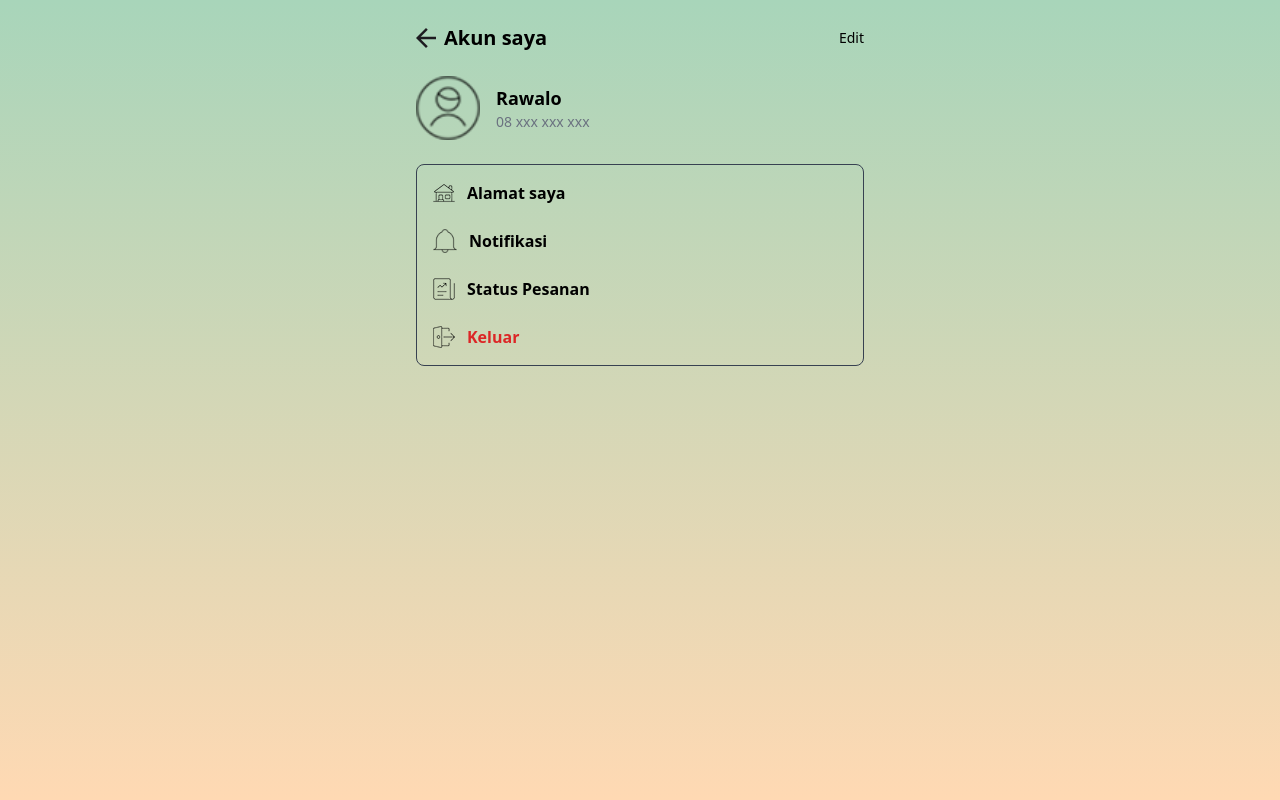
After one commit to RFLYOKE/MyUMKM, a Laravel app: page /profile/settings in a window 1280 px wide. The commit adds this page. Run offline with Laravel 12, Linux system fonts and the light colour scheme; style sheets or scripts are compiled from the project's sources.

Commit message:
add: settings page

```diff
--- a/resources/views/components/header/profile-header.blade.php
+++ b/resources/views/components/header/profile-header.blade.php
@@ -7,6 +7,6 @@
         </div>
     </div>
     <div>
-        <img src="{{ asset('icon/setting.png') }}" alt="">
+        <img src="{{ asset('icon/setting.png') }}" alt="" onclick="location.href='/profile/settings'">
     </div>
 </div>
--- /dev/null
+++ b/resources/views/settings.blade.php
@@ -0,0 +1,56 @@
+<!DOCTYPE html>
+<html lang="en">
+
+<head>
+    <meta charset="UTF-8">
+    <meta name="viewport" content="width=device-width, initial-scale=1.0">
+    <meta http-equiv="X-UA-Compatible" content="ie=edge">
+    <title>Settings | MyUMKM</title>
+    @vite(['resources/css/app.css', 'resources/js/app.js'])
+</head>
+
+<body class="bg-gradient-to-b from-[#A8D5BA] to-[#FFD9B3]">
+    <div class="min-h-screen p-6">
+        <div class="max-w-md mx-auto">
+            <!-- Header -->
+            <div class="flex items-center justify-between mb-6">
+                <div class="flex items-center space-x-2">
+                    <img src="{{ asset('icon/icon.png') }}" alt="" onclick="history.back()">
+                    <h1 class="text-xl font-bold">Akun saya</h1>
+                </div>
+                <a href="" class="text-sm font-medium text-black">Edit</a>
+            </div>
+
+            <!-- Profile -->
+            <div class="flex items-center space-x-4 mb-6">
+                <img src="{{ asset('icon/profileIcon.png') }}" alt="" class="w-16 h-16">
+                <div>
+                    <p class="text-lg font-semibold">Rawalo</p>
+                    <p class="text-gray-500 text-sm">08 xxx xxx xxx</p>
+                </div>
+            </div>
+
+            <!-- Menu List -->
+            <div class="rounded-lg border border-gray-700 p-4 flex flex-col gap-y-6">
+                <div class="flex items-center flex gap-x-3">
+                    <img src="{{ asset('icon/iconAlamat.png') }}" alt="">
+                    <span class="font-semibold">Alamat saya</span>
+                </div>
+                <div class="flex items-center flex gap-x-3">
+                   <img src="{{ asset('icon/notifMenu.png') }}" alt="" class="w-6">
+                    <span class="font-semibold">Notifikasi</span>
+                </div>
+                <div class="flex items-center flex gap-x-3">
+                    <img src="{{ asset('icon/orderStatus.png') }}" alt="">
+                    <span class="font-semibold">Status Pesanan</span>
+                </div>
+                <div class="flex items-center flex gap-x-3">
+                    <img src="{{ asset('icon/out.png') }}" alt="">
+                    <span class="font-semibold text-red-600">Keluar</span>
+                </div>
+            </div>
+        </div>
+    </div>
+</body>
+
+</html>
--- a/routes/web.php
+++ b/routes/web.php
@@ -41,4 +41,8 @@ Route::get('/profile', function () {
     return view('profile');
 });
 
+Route::get('/profile/settings', function () {
+    return view('settings');
+});
+
 require __DIR__.'/auth.php';
```
Also changed, not shown: public/icon/icon.png (added), public/icon/iconAlamat.png (added), public/icon/orderStatus.png (added), public/icon/out.png (added).
